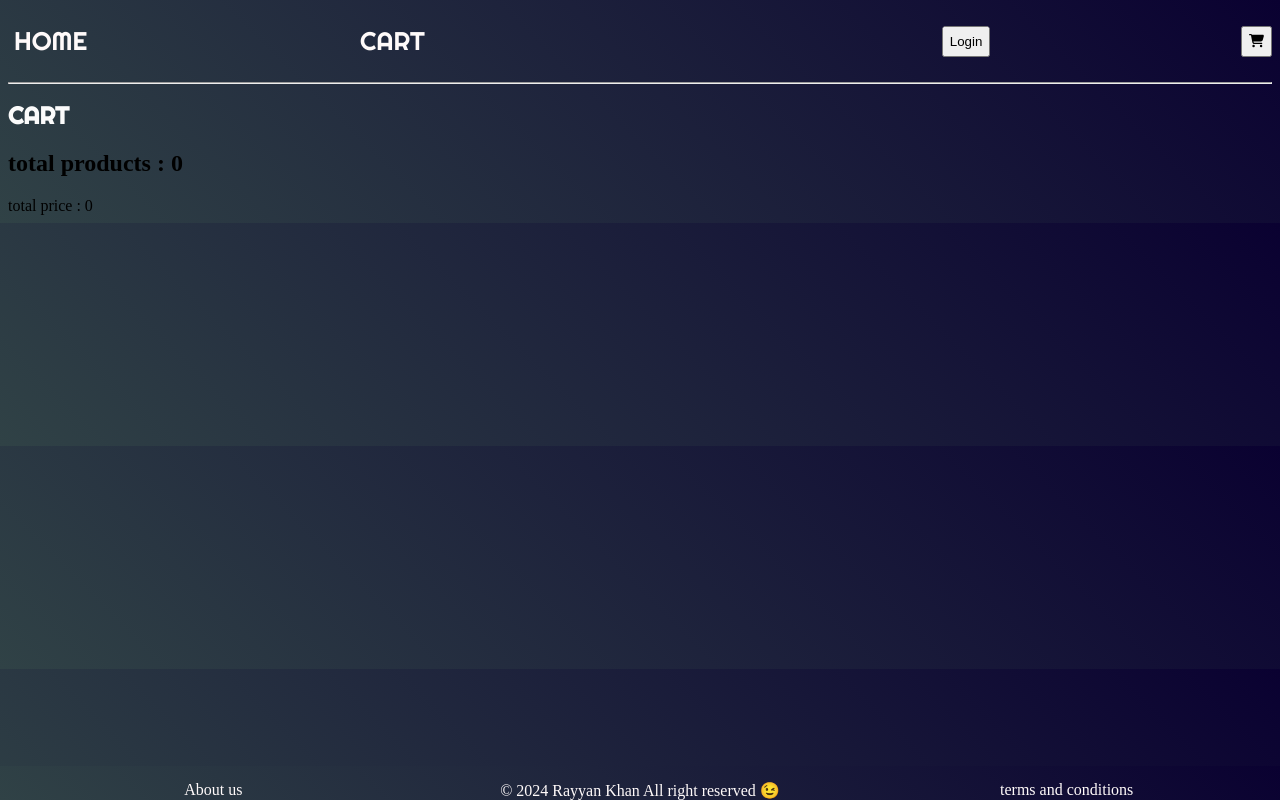
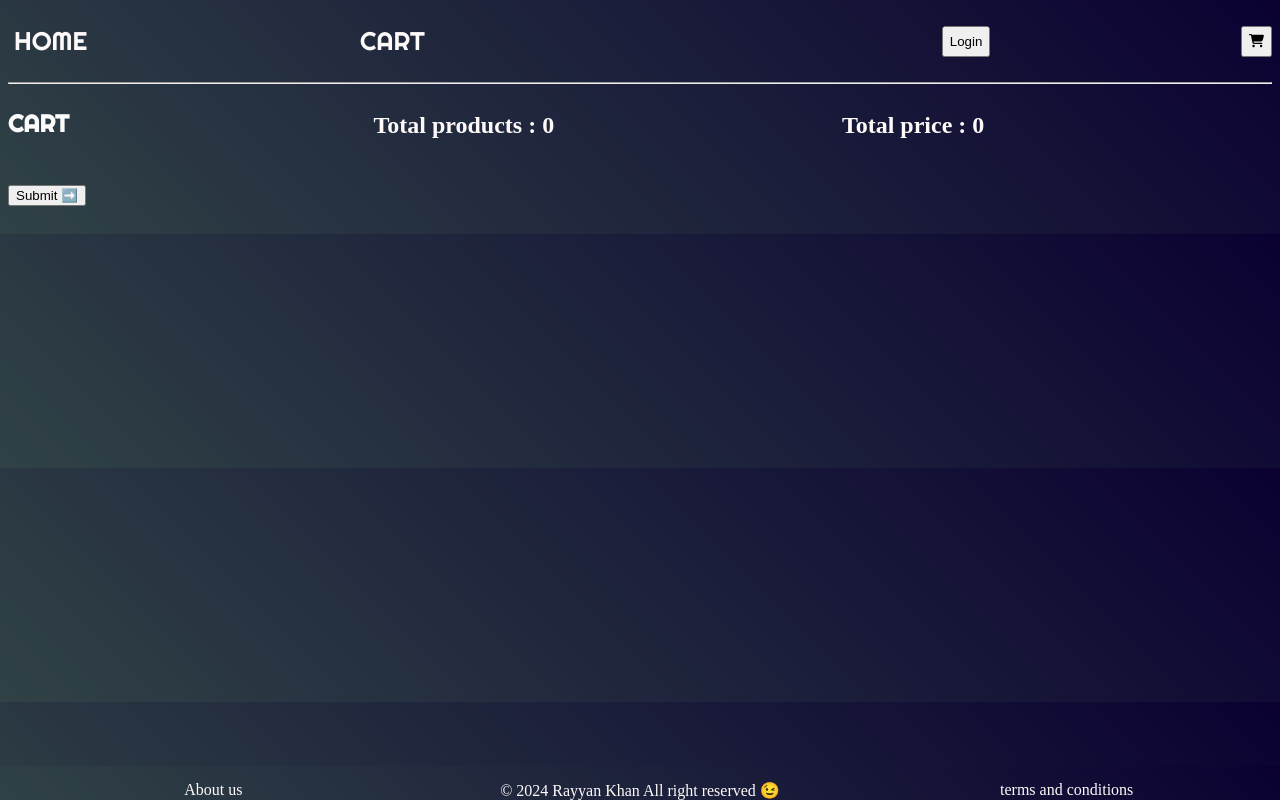
Before and after one commit to RayyanKhan4004/e-commerce-v1-0.1, a React (Vite) app: page /cart in a window 1280 px wide. Built offline with nearby package versions, Linux system fonts and the light colour scheme.

Commit message:
Add files via upload

```diff
--- a/src/components/Cart.jsx
+++ b/src/components/Cart.jsx
@@ -1,20 +1,20 @@
 import React from 'react'
 import { removeItems } from '../redux store/slice';
-
+import './cart.css'
 import { useSelector } from 'react-redux'
 import { useDispatch } from 'react-redux'
 function Cart() {
   const dispatch = useDispatch()
-  function handleRemove(){
-    // console.log(item.id)
-    dispatch(removeItems(item.id))
+  function handleRemove(item , i){
+    // console.log(item.key)
+    dispatch(removeItems({key : item.key,ind : i , price : item.price}))
   }
   const cartSlice = useSelector((state) => state.cart)
-  console.log(cartSlice)
+  // console.log(cartSlice)
   return (
-    <div>
+    <div className='cart-all' >
       <h1>Cart</h1>
-    <h2>total products : {cartSlice.noOfProducts}</h2>
+    <h2>Total products : {cartSlice.noOfProducts}</h2>  <h2> Total price : {Math.trunc(cartSlice.TotalPrice)}  </h2>
       <div>
         {cartSlice.arrOfProducts.map((item ,i) => (
           <div key={i}>
@@ -23,11 +23,11 @@ function Cart() {
         { Boolean(item.key) && (<p> key:{item.key}  <br /> </p>)}
 
        {  Boolean(item.price ) &&  <p> price : {item.price}
-       &nbsp; <button onClick={handleRemove}>Remove</button></p>}
+       &nbsp; <button onClick={()=>handleRemove(item , i )}>Remove</button></p>}
           </div>
 
         ))}
-        total price : {Math.floor(cartSlice.TotalPrice)}
+        <h2><button>Submit ➡️</button></h2>
       </div>
     </div>
   )
--- a/src/components/Contactus.jsx
+++ b/src/components/Contactus.jsx
@@ -1,5 +1,5 @@
 import React from 'react'
-import './contactus.css'
+
 import { AllImpInfo } from '../data/AllInpInfo'
 function Contactus() {
   return (
@@ -46,7 +46,7 @@ function Contactus() {
               <li><a href="http://scanfcode.com/contact/">Contact Us</a></li>
               <li><a href="http://scanfcode.com/contribute-at-scanfcode/">Contribute</a></li>
               <li><a href="#TremsAndServices">Privacy Policy</a></li>
-              <li><a href="http://scanfcode.com/sitemap/">Sitemap</a></li>
+
             </ul>
           </div>
         </div>
--- a/src/components/Login.jsx
+++ b/src/components/Login.jsx
@@ -1,40 +1,65 @@
 import React from 'react'
-import { useState } from 'react';
+import {login} from '../redux store/Login';
+import { useState , useEffect } from 'react';
+import { useDispatch } from 'react-redux';
+import { useSelector } from 'react-redux';
 function Login() {
-    const [age, setAge] = useState(-1); // Initial age value (adjust as needed)
+    const [age, setAge] = useState(-99); // Initial age value (adjust as needed)
+    const dispatch = useDispatch();
+    const selector = useSelector(state => state.Login);
 
+    useEffect(() => {
+      console.log('Selector state after dispatch:', selector);
+    }, [selector]);
 
-
-    // function handleSubmit(event) {
-    //   event.preventDefault();
-    //   const formData = new FormData(event.target);
-    //   const obj = {};
-    //   for (const [key, value] of formData.entries()) {
-    //     obj[key] = value;
-    //   }
-    //   console.log(obj);
-    // }
 
 function    handleSubmit(event){
  event.preventDefault();
  const formData = new FormData(event.target)
 const obj  = Object.fromEntries(formData)
-console.log(formData , obj)
-
-
-    //email logic
+   if (obj.userName && obj.number) {
+      console.log('Dispatching login action with:', obj);
+      dispatch(login({
+        user: obj.userName,
+        email: obj.email,
+        password: obj.password,
+        adress: obj.adress,
+        phone: obj.number,
+        isLogin: true
+      }));
+    } else {
+      alert("Please enter name and number");
+    }
+    console.log('Selector state after dispatch:', selector);
+  }
 
 
 
+// function handleSubmit(event) {
+//   event.preventDefault();
+//   const formData = new FormData(event.target);
+//   const obj = Object.fromEntries(formData);
+//   if (obj.userName && obj.number) {
+//     console.log('Dispatching login action with:', obj);
+//     dispatch(login({
+//       user: obj.userName,
+//       email: obj.email,
+//       password: obj.password,
+//       adress: obj.adress,
+//       phone: obj.number,
+//       isLogin: true
+//     }));
+//   } else {
+//     alert("Please enter name and number");
+//   }
+//   console.log('Selector state after dispatch:', selector);
+// }
+//email logic
 
-
-    }
-
-
-
+    // }
 
   return (
-    <div style={{display : 'grid' , placeItems : 'center'}} >
+    <div style={{display : 'grid' , placeItems : 'center' , zIndex : 2}} >
     <form onSubmit={handleSubmit}>
       <label  style={{color : 'snow'}}  >Username:</label> <br />
       <input required name='userName' type="text" /> <br />
@@ -66,4 +91,4 @@ required
   )
 }
 
-export default Login
+export default Login;
--- /dev/null
+++ b/src/components/cart.css
@@ -0,0 +1,7 @@
+.cart-all{
+    display: grid;
+    grid-template-columns: auto auto auto ;
+}
+.cart-all > h2{
+    color: snow;
+}
```
